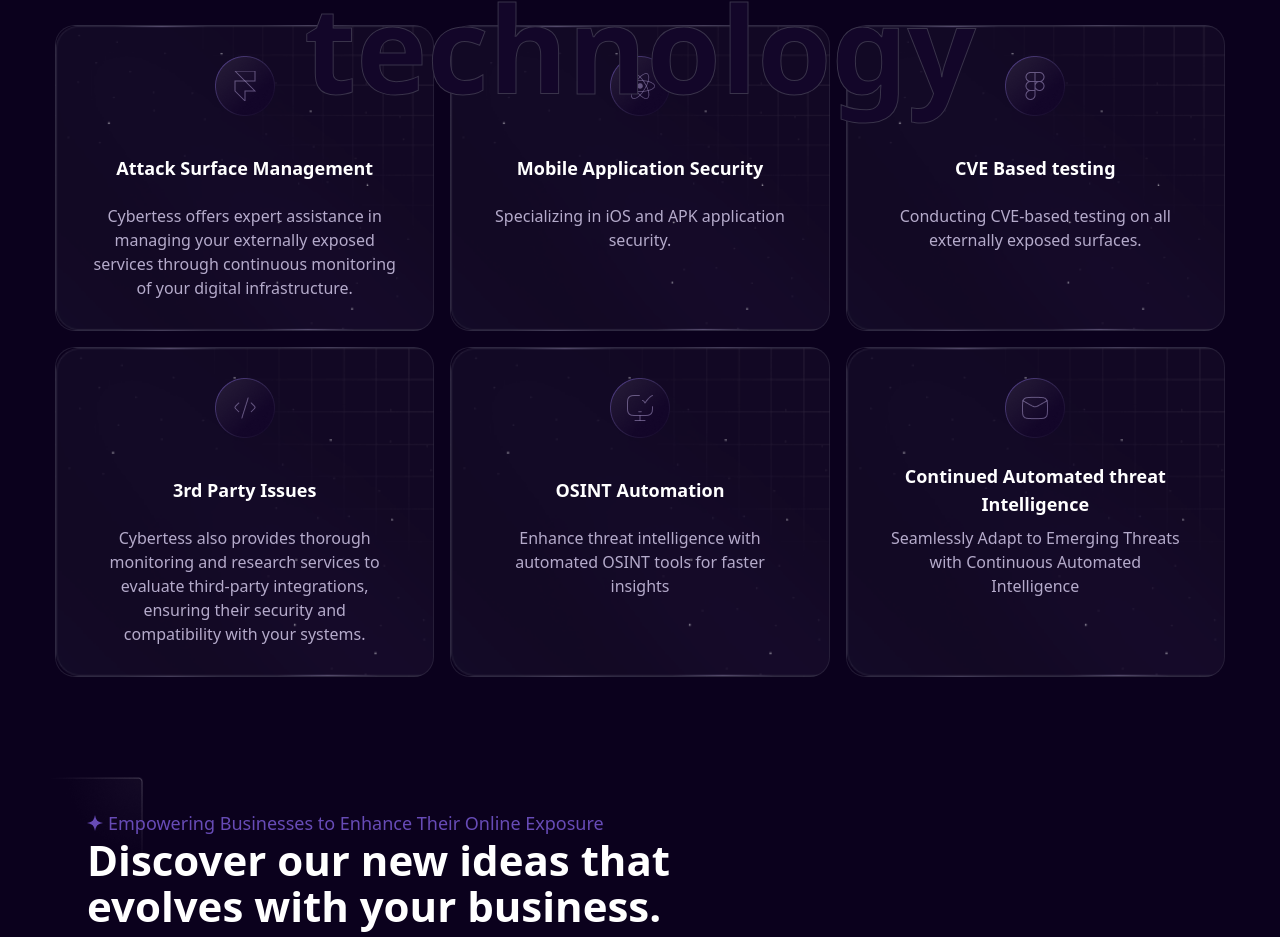
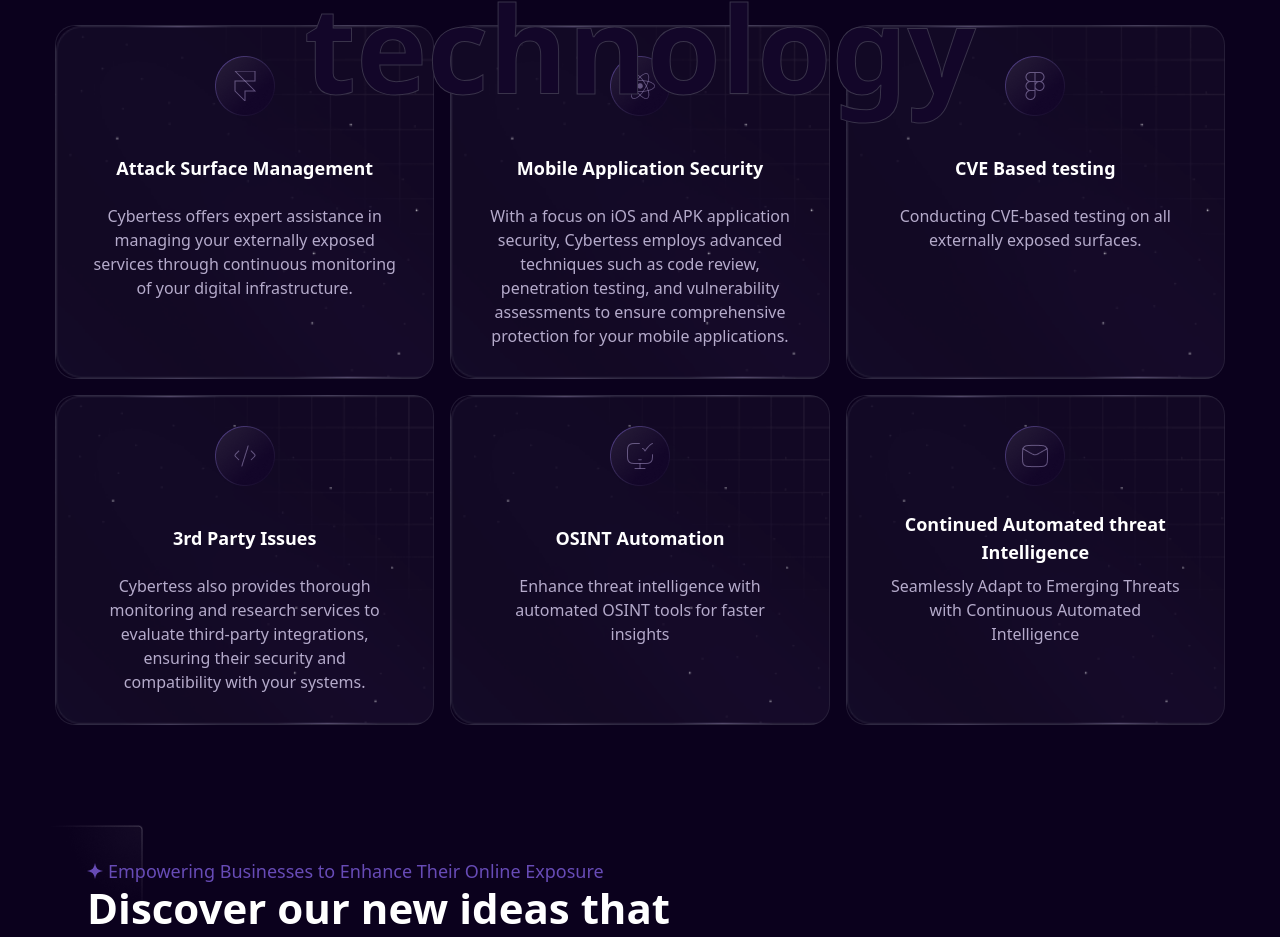
Before and after one commit to tarunkumar2112/staging, a React (Create React App) app: page / in a window 1280 px wide. Shown: the part 1273-2210 px from the top of the page. Built offline with nearby package versions, Linux system fonts and the light colour scheme.

Commit message:
Update Home.js

```diff
--- a/src/pages/Home.js
+++ b/src/pages/Home.js
@@ -68,7 +68,7 @@
       <div  className="bg-card-bg text-center bg-cover md:px-[37px] px-[30px] py-[30px] border border-solid border-[rgba(57,51,74,0.5)] rounded-[20px]">
         <img src={Second} alt="" className="inline-block" />
         <h3 className="text-lg text-white font-semibold mt-6 mb-2 min-h-[56px] flex items-center justify-center">Mobile Application Security</h3>
-        <p className="text-Paragraph text-[16px]">Specializing in iOS and APK application security.</p>
+        <p className="text-Paragraph text-[16px]">With a focus on iOS and APK application security, Cybertess employs advanced techniques such as code review, penetration testing, and vulnerability assessments to ensure comprehensive protection for your mobile applications.</p>
       </div>
       <div  className="bg-card-bg text-center bg-cover md:px-[37px] px-[30px] py-[30px] border border-solid border-[rgba(57,51,74,0.5)] rounded-[20px]">
         <img src={Third}alt="" className="inline-block" />
```
